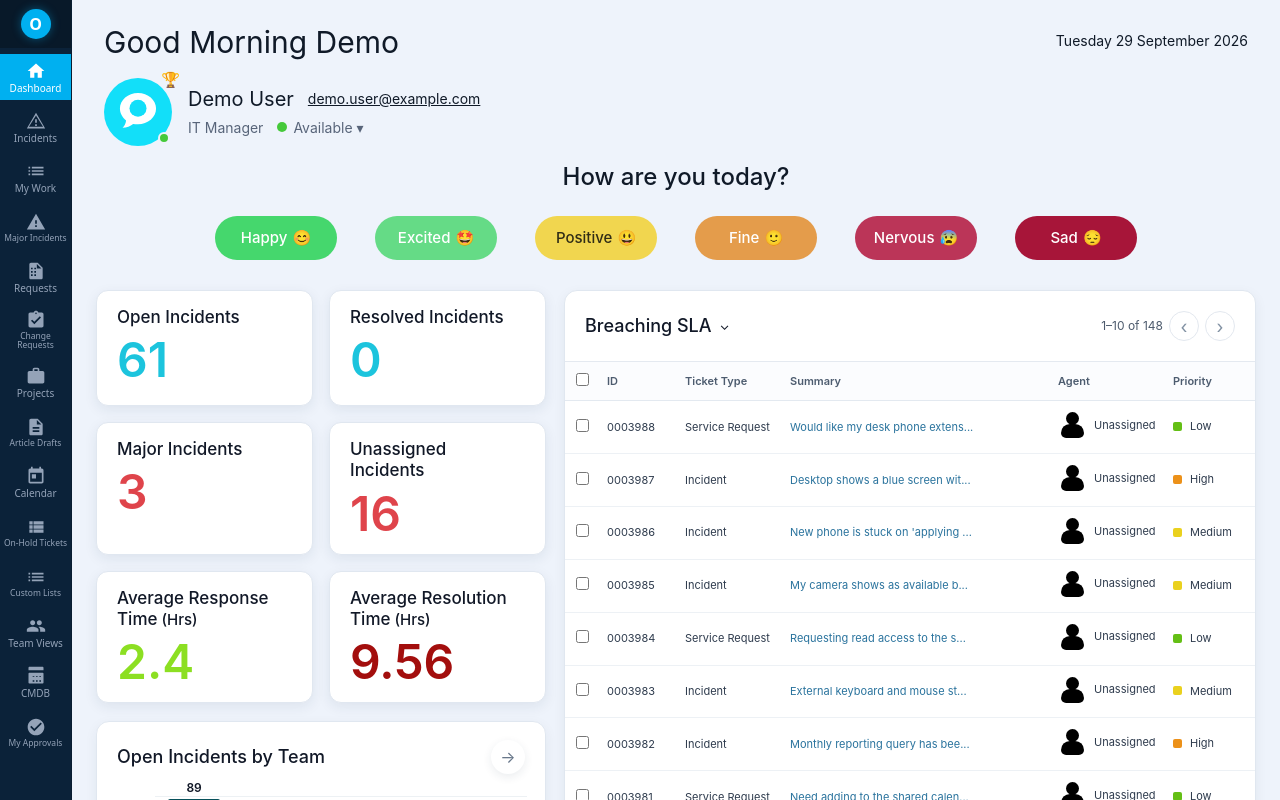
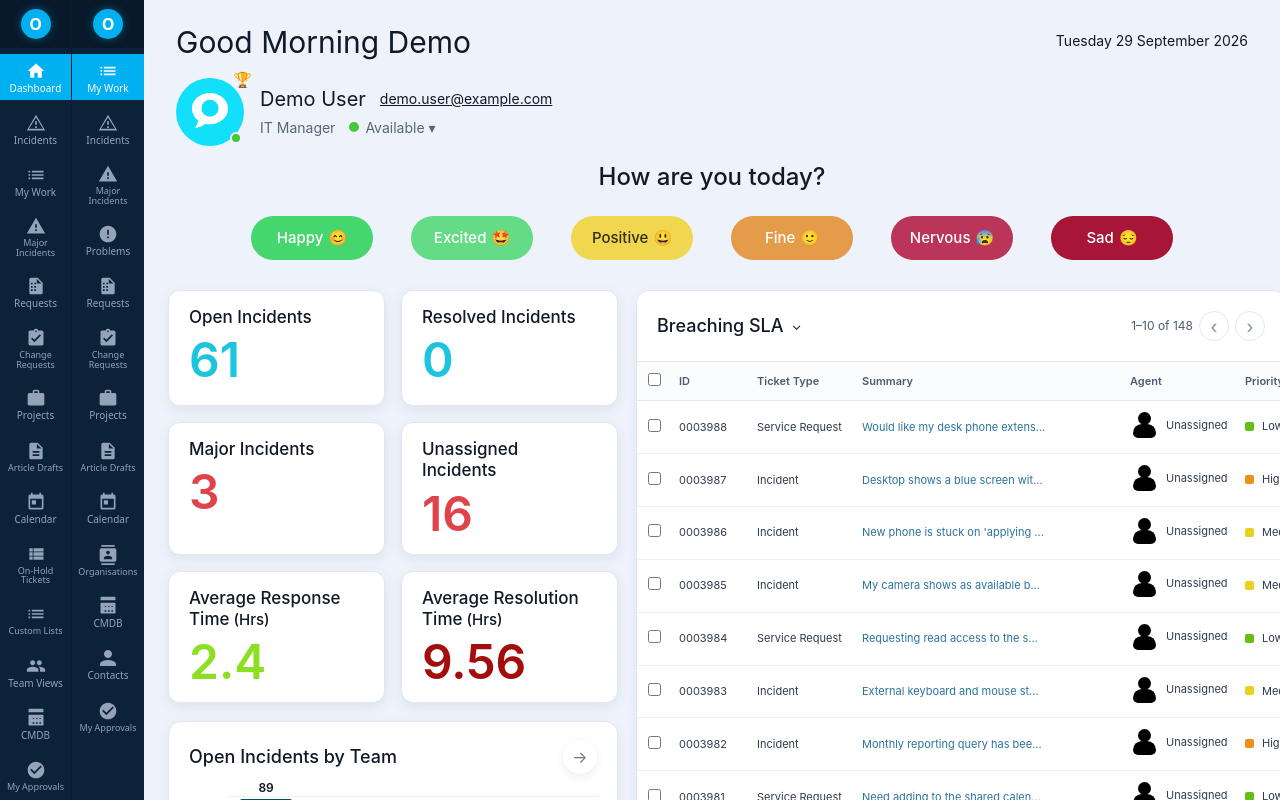
Before and after one commit to jayagrawal-petabyte/ServiGen, a React (Vite) app: page /dashboard in a window 1280 px wide. Built offline with nearby package versions, Linux system fonts and the light colour scheme.

Commit message:
fix dashboard sidebar integration

```diff
--- a/src/pages/Dashboard/Dashboard.css
+++ b/src/pages/Dashboard/Dashboard.css
@@ -879,3 +879,13 @@
   font-weight: 600;
   text-align: center;
 }
+.dashboard-layout {
+  display: flex;
+  width: 100%;
+  min-height: 100vh;
+}
+
+.dashboard-page {
+  flex: 1;
+  min-width: 0;
+}
--- a/src/pages/Dashboard/Dashboard.tsx
+++ b/src/pages/Dashboard/Dashboard.tsx
@@ -6,6 +6,7 @@ import OpenIncidentsByTeam from "./OpenIncidentsByTeam";
 import DashboardCategory from "./DashboardCategory";
 import DashboardTickets from "./DashboardTickets";
 import DashboardGreeting from "./DashboardGreeting";
+import Sidebar from "../OnHoldTicket/sidebar/Sidebar";
 
 import {
   CATEGORY_DATA,
@@ -20,6 +21,9 @@ export default function Dashboard({
   isLoading = false,
 }: DashboardProps) {
   return (
+    <div className="dashboard-layout">
+      <Sidebar />
+
       <main className="dashboard-page">
         <DashboardGreeting />
 
@@ -55,5 +59,6 @@ export default function Dashboard({
           <DashboardTickets isLoading={isLoading} />
         </section>
       </main>
+    </div>
   );
 }
```
Lines whose indentation alone changed are shown as unchanged.
